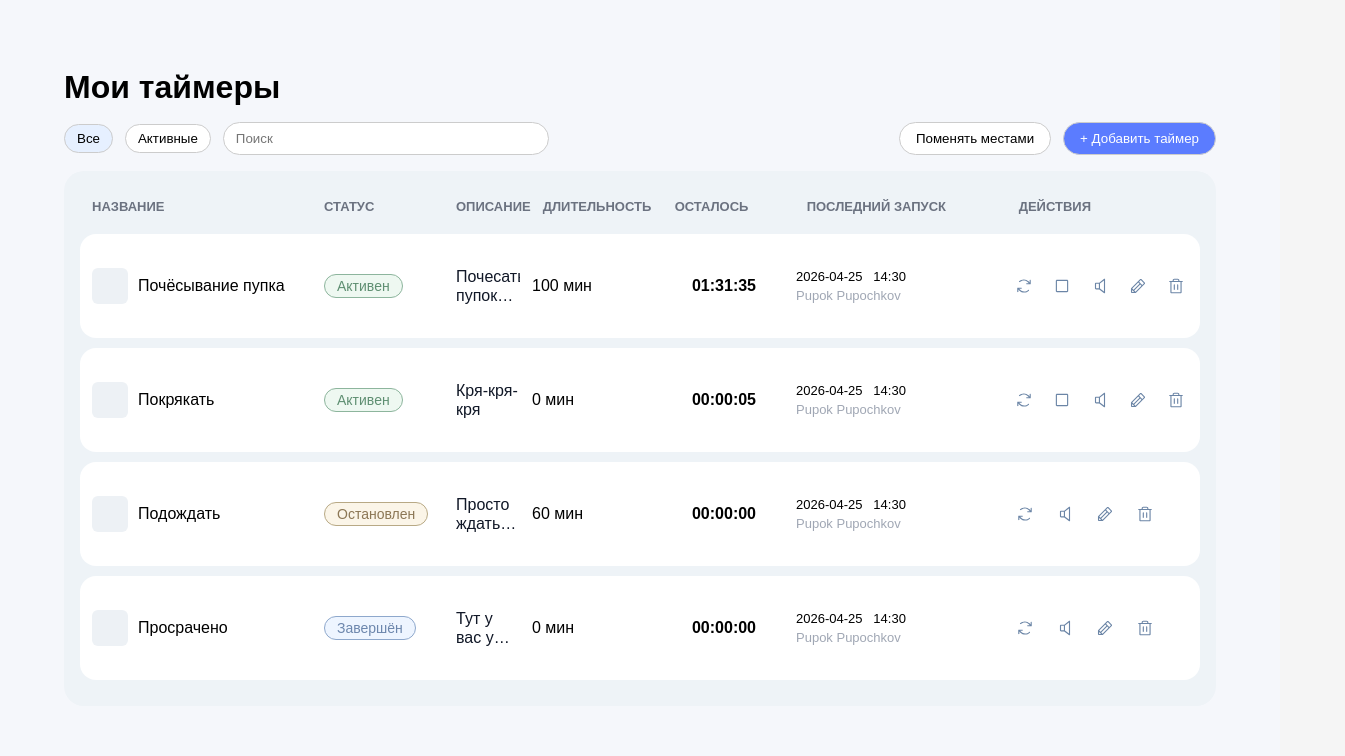
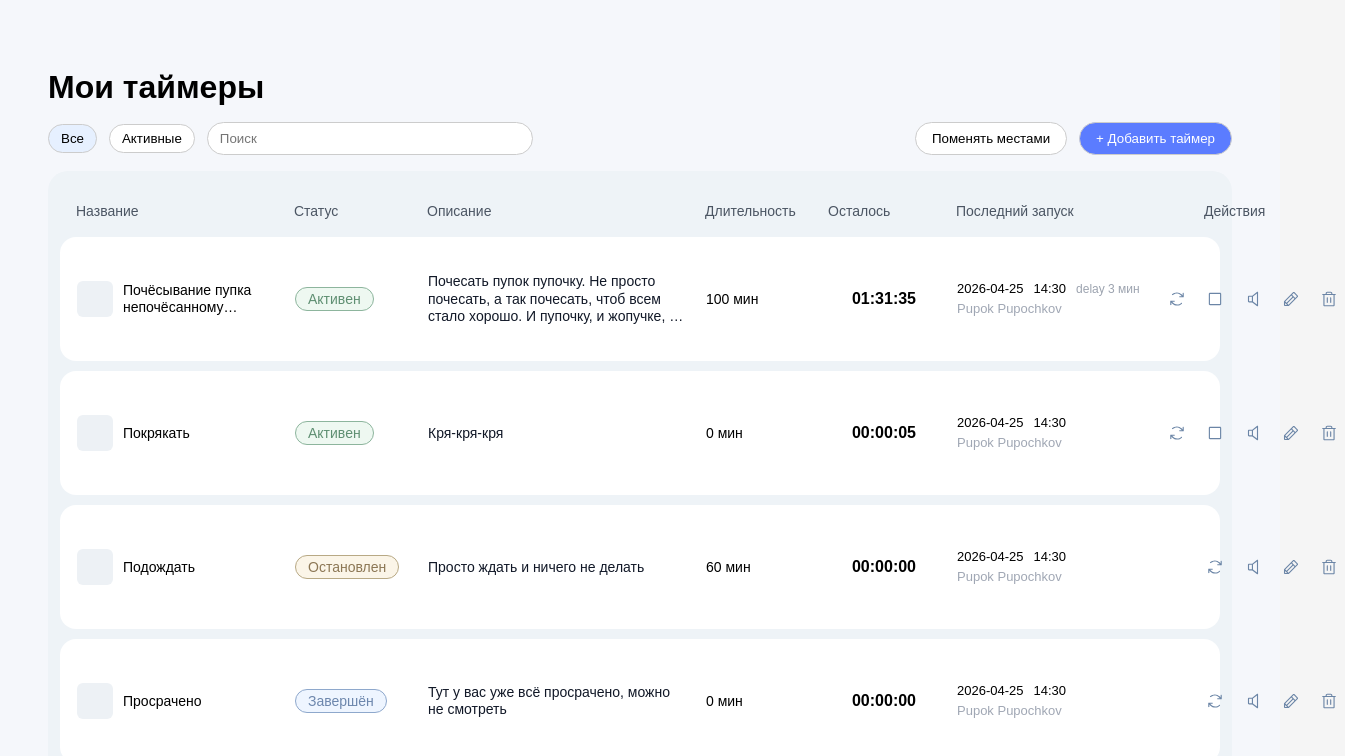
Before and after one commit to pandonyannyan/timer-app, a Vue app in the folder frontend/: page / in a window 1280 px wide. Shown: the top 756 px of the page, 1345 px wide, since content can reach past the window. Built offline with nearby package versions, Linux system fonts and the light colour scheme.

Commit message:
Polish timer table layout

```diff
--- a/frontend/src/components/timers/TimerRow.vue
+++ b/frontend/src/components/timers/TimerRow.vue
@@ -45,10 +45,13 @@ watch(viewStatus, (newStatus) => {
 })
 
 const canStop = computed(() => viewStatus.value === 'active')
-const canComplete = computed(() => viewStatus.value === 'signal')
 
 const durationMinutes = computed(() => {
   return Math.round(props.timer.durationSeconds / 60)
+})
+
+const shiftMinutes = computed(() => {
+  return Math.round(props.timer.timeShiftSeconds / 60)
 })
 
 function formatTime(sec: number) {
@@ -99,14 +102,13 @@ function stopTimer() {
   audio.pause()
   audio.currentTime = 0
 }
-
 </script>
 
 <template>
   <div :class="['row', { highlighted: viewStatus === 'signal' }]">
     <div class="name">
       <div class="img"></div>
-      <span>{{ timer.title }}</span>
+      <span :title="timer.title">{{ timer.title }}</span>
     </div>
 
     <div>
@@ -115,7 +117,7 @@ function stopTimer() {
       </span>
     </div>
 
-    <div class="desc">
+    <div class="desc" :title="timer.description">
       {{ timer.description }}
     </div>
 
@@ -128,12 +130,17 @@ function stopTimer() {
     </div>
 
     <div class="last-run">
-      <div>2026-04-25&nbsp;&nbsp;&nbsp;14:30</div>
+      <div class="last-run-main">
+        <span>2026-04-25</span>
+        <span>14:30</span>
+        <span v-if="shiftMinutes > 0" class="shift">
+          delay {{ shiftMinutes }} мин
+        </span>
+      </div>
       <div class="user">Pupok Pupochkov</div>
     </div>
 
     <div class="actions">
-    <!-- Только для signal -->
       <button
         v-if="viewStatus === 'signal'"
         class="complete-btn"
@@ -142,7 +149,6 @@ function stopTimer() {
         Завершить
       </button>
 
-    <!-- Все остальные состояния -->
       <template v-else>
         <IconButton title="Перезапустить" @click="openRestartModal">
           <img :src="restartIcon" alt="restart" />
@@ -171,8 +177,6 @@ function stopTimer() {
         </IconButton>
       </template>
     </div>
-
-
   </div>
 
   <RestartTimerModal
@@ -182,20 +186,21 @@ function stopTimer() {
   />
 </template>
 
-
 <style scoped>
 .row {
   display: grid;
-  grid-template-columns: 220px 120px 1fr 120px 120px 200px 180px;
+  grid-template-columns: 200px 115px minmax(260px, 1fr) 105px 110px 230px 140px;
   align-items: center;
-  gap: 12px;
+  gap: 18px;
 
   background: white;
   border-radius: 16px;
-  padding: 14px 12px;
+  padding: 18px 16px;
   margin-bottom: 10px;
 
-  min-height: 76px;
+  min-height: 86px;
+  border: 1px solid transparent;
+  font-size: 14px;
 
   transition: background 0.15s ease, box-shadow 0.15s ease;
 }
@@ -218,12 +223,19 @@ function stopTimer() {
 }
 
 .name span {
+  display: -webkit-box;
+  -webkit-line-clamp: 2;
+  line-clamp: 2;
+  -webkit-box-orient: vertical;
+
   overflow: hidden;
   text-overflow: ellipsis;
-  white-space: nowrap;
+  white-space: normal;
+  line-height: 1.25;
 }
 
 .img {
+  flex: 0 0 auto;
   width: 36px;
   height: 36px;
   background: #edf1f5;
@@ -265,15 +277,17 @@ function stopTimer() {
 
 .desc {
   color: #111827;
-  line-height: 1.2;
+  line-height: 1.25;
   min-width: 0;
+  font-size: 14px;
 
   display: -webkit-box;
-  -webkit-line-clamp: 2;
-  line-clamp: 2;
+  -webkit-line-clamp: 3;
+  line-clamp: 3;
   -webkit-box-orient: vertical;
 
   overflow: hidden;
+  text-overflow: ellipsis;
 }
 
 .time {
@@ -284,7 +298,20 @@ function stopTimer() {
 
 .last-run {
   font-size: 13px;
-  line-height: 1.2;
+  line-height: 1.25;
+  min-width: 0;
+}
+
+.last-run-main {
+  display: flex;
+  align-items: center;
+  gap: 10px;
+  white-space: nowrap;
+}
+
+.shift {
+  color: #9ca3af;
+  font-size: 12px;
 }
 
 .user {
@@ -297,7 +324,7 @@ function stopTimer() {
   display: flex;
   align-items: center;
   gap: 6px;
-  justify-content: flex-start;
+  justify-content: flex-end;
   flex-wrap: nowrap;
 }
 
--- a/frontend/src/components/timers/TimersTable.vue
+++ b/frontend/src/components/timers/TimersTable.vue
@@ -29,21 +29,18 @@ const timersStore = useTimersStore()
 .table {
   background: #eef3f7;
   border-radius: 20px;
-  padding: 16px;
+  padding: 18px 12px 10px;
 }
 
 .header {
   display: grid;
-  grid-template-columns: 220px 120px 1fr 120px 120px 200px 180px;
-  gap: 12px;
+  grid-template-columns: 200px 115px minmax(260px, 1fr) 105px 110px 230px 140px;
+  gap: 18px;
 
-  padding: 12px;
-  margin-bottom: 8px;
+  padding: 14px 16px 18px;
 
-  font-size: 13px;
-  font-weight: 600;
-  color: #6b7280;
-  text-transform: uppercase;
+  font-size: 14px;
+  font-weight: 500;
+  color: #4b5563;
 }
-
 </style>
--- a/frontend/src/layouts/AppLayout.vue
+++ b/frontend/src/layouts/AppLayout.vue
@@ -14,7 +14,7 @@
 
 /* Центрирование контента */
 .page {
-  max-width: 1200px;
+  max-width: 1440px;
   margin: 0 auto;
   padding: 24px;
 }
--- a/frontend/src/stores/timers.ts
+++ b/frontend/src/stores/timers.ts
@@ -7,8 +7,8 @@ export const useTimersStore = defineStore('timers', {
     timers: [
       {
         id: '1',
-        title: 'Почёсывание пупка',
-        description: 'Почесать пупок пупочку',
+        title: 'Почёсывание пупка непочёсанному пупочку (очень длинное название таймера)',
+        description: 'Почесать пупок пупочку. Не просто почесать, а так почесать, чтоб всем стало хорошо. И пупочку, и жопучке, и соседским пёськам, и афганским дроздам. Кстати, раз это очень длинное описание - сюда можно написать всякую ерунду. Например разберёмся, почему котлеты вкусные. Они вкусные благодаря сочетанию сочного мясного фарша (часто свино-говяжьего), обжариванию до хрустящей корочки и добавлению компонентов, удерживающих влагу (хлеб, лук, ледяная вода). Правильный баланс жиров и специй создает насыщенный вкус, а «отбивание» фарша делает их нежными.',
         imageUrl: '',
         durationSeconds: 6000,
         timeShiftSeconds: 200,
```
Lines whose indentation alone changed are shown as unchanged.
